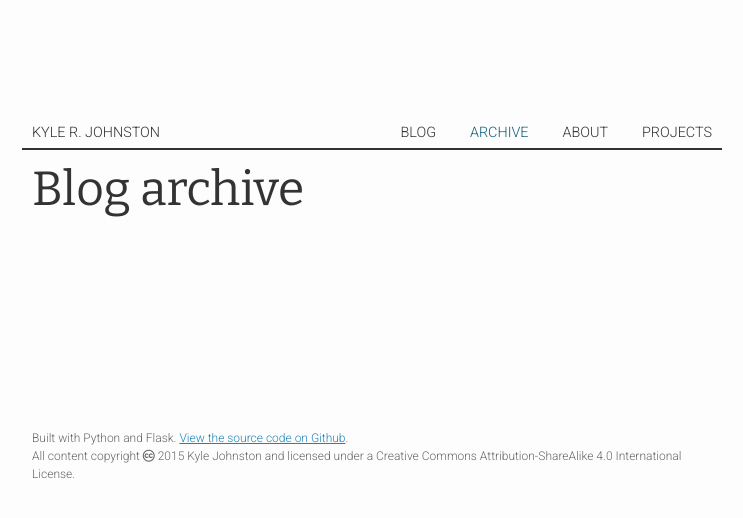
After one commit to kylerjohnston/another-static-flask-blog, a Flask app: page /archive/ in a window 1280 px wide. The commit adds this page. Shown: the top 518 px of the page, without its empty margins (244-987 px from the left). Run offline with Flask 2, Linux system fonts and the light colour scheme; parts of the project's set-up code (start-up, migrations or seed data) failed here and were passed over; some libraries are stand-ins or nearby versions.

Commit message:
Added archive page

```diff
--- a/app/main/views.py
+++ b/app/main/views.py
@@ -73,6 +73,12 @@ def view_tags():
     return render_template('tags.html',
                            two_col_tags = two_col_tags,
                            tags = content.tags)
+
+@main.route('/archive/')
+def archive():
+    return render_template('archive.html',
+                           posts = content.posts)
+
 @main.route('/pygments.css')
 def pygments_css():
     return pygments_style_defs('friendly'), 200, {'Content-Type': 'text/css'}
--- a/app/static/css/layout.css
+++ b/app/static/css/layout.css
@@ -65,7 +65,7 @@ img {
 
 @media only screen and (max-width: 600px) {
   img {
-    max-width: 320px;
+    max-width: 300px;
   }
 }
 
--- /dev/null
+++ b/app/templates/archive.html
@@ -0,0 +1,20 @@
+{% extends "base.html" %}
+
+{% block page_title %}Kyle R. Johnston - Blog archive{% endblock %}
+
+{% block page_content %}
+  <section>
+    <article>
+      <h1>Blog archive</h1>
+      <p>
+        <ul>
+          {% for post in posts %}
+            <li><a href="{{ url_for('main.post', post_name=post.slug) }}"
+                class="tag_list">{{ post.title }}</a>
+              <small class="tag_date">{{ post.date }}</small></li>
+          {% endfor %}
+        </ul>
+      </p>
+    </article>
+  </section>
+{% endblock %}
--- a/app/templates/base.html
+++ b/app/templates/base.html
@@ -18,6 +18,7 @@
         <div class="header_right">
           <ul class="nav">
             <li class="nav"><a href="{{ url_for('main.blog') }}" class="nav" id="nav">Blog</a></li>
+            <li class="nav"><a href="{{ url_for('main.archive') }}" class="nav" id="nav">Archive</a></li>
             <li class="nav"><a href="{{ url_for('main.about') }}" class="nav" id="nav">About</a></li>
             <li class="nav"><a href="{{ url_for('main.projects') }}" class="nav" id="nav">Projects</a></li>
           </ul>
```
